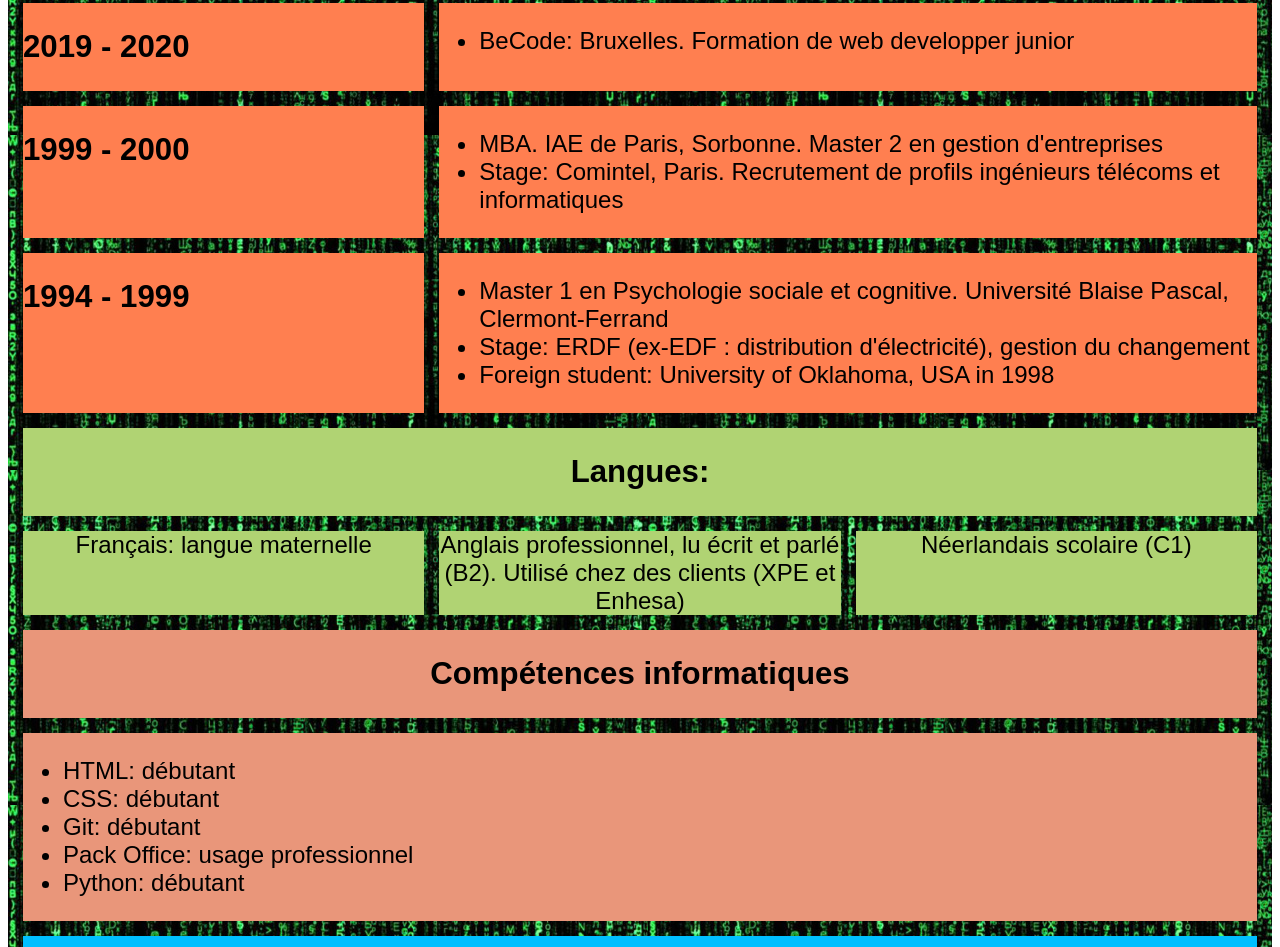
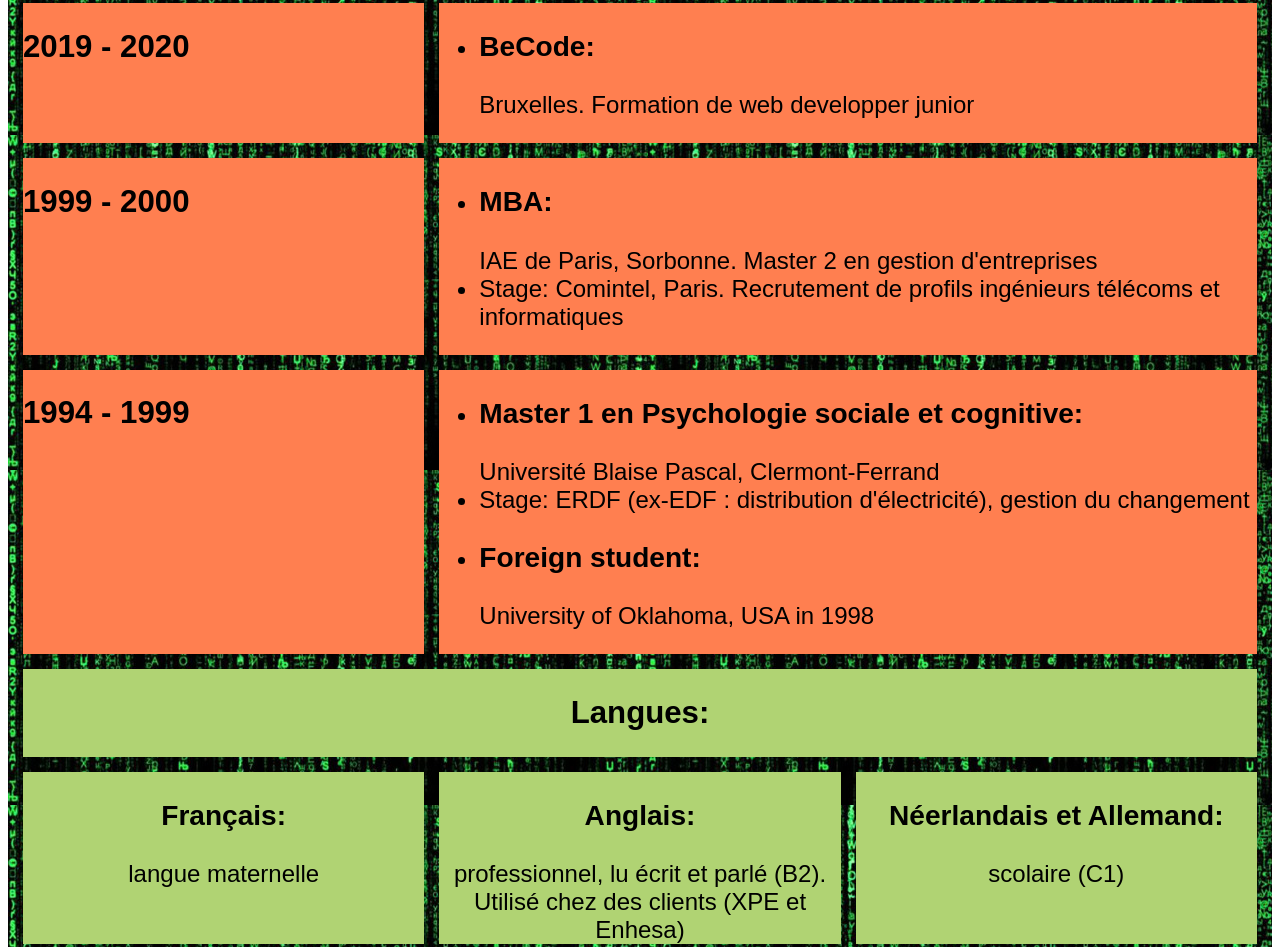
Before and after one commit to MatthieuDuranton/My-CV, a plain HTML site: page index.html in a window 1280 px wide. Shown: the part 1548-2495 px from the top of the page. Drawn offline with Linux system fonts and the light colour scheme.

Commit message:
mise en place h3 jusque langues

```diff
--- a/index.html
+++ b/index.html
@@ -30,7 +30,7 @@
     </div>
 
     <div class="quatre">
-        <h2>Passionné, client-proven, problem-solver</h2>
+        <h3>Passionné, client-proven, problem-solver</h3>
     </div>
 
     <div class="cinq">
@@ -93,21 +93,21 @@
     </div>
 
     <div class="douze">
-        <ul><li>BeCode: Bruxelles. Formation de web developper junior</li></ul>
+        <ul><li><h3>BeCode:</h3> Bruxelles. Formation de web developper junior</li></ul>
     </div>
 
     <div class="treize">
         <ul>
-            <li>MBA. IAE de Paris, Sorbonne. Master 2 en gestion d'entreprises</li>
+            <li><h3>MBA:</h3> IAE de Paris, Sorbonne. Master 2 en gestion d'entreprises</li>
             <li>Stage: Comintel, Paris. Recrutement de profils ingénieurs télécoms et informatiques</li>
         </ul>
     </div>
 
     <div class="quatorze">
         <ul>
-            <li>Master 1 en Psychologie sociale et cognitive. Université Blaise Pascal, Clermont-Ferrand</li>
+            <li><h3>Master 1 en Psychologie sociale et cognitive:</h3>Université Blaise Pascal, Clermont-Ferrand</li>
             <li>Stage: ERDF (ex-EDF : distribution d'électricité), gestion du changement</li>
-            <li>Foreign student: University of Oklahoma, USA in 1998</li>
+            <li><h3>Foreign student:</h3>University of Oklahoma, USA in 1998</li>
         </ul>
     </div>
 
@@ -116,15 +116,15 @@
     </div>
 
     <div class="seize">
-            Français: langue maternelle
+            <h3>Français:</h3>langue maternelle
     </div>
 
     <div class="dixsept">
-            Anglais professionnel, lu écrit et parlé (B2). Utilisé chez des clients (XPE et Enhesa)
+            <h3>Anglais:</h3> professionnel, lu écrit et parlé (B2). Utilisé chez des clients (XPE et Enhesa)
     </div>
 
     <div class="dixhuit">
-            Néerlandais scolaire (C1)
+            <h3>Néerlandais et Allemand:</h3> scolaire (C1)
     </div>
 
     <div class="dixneuf">
```
